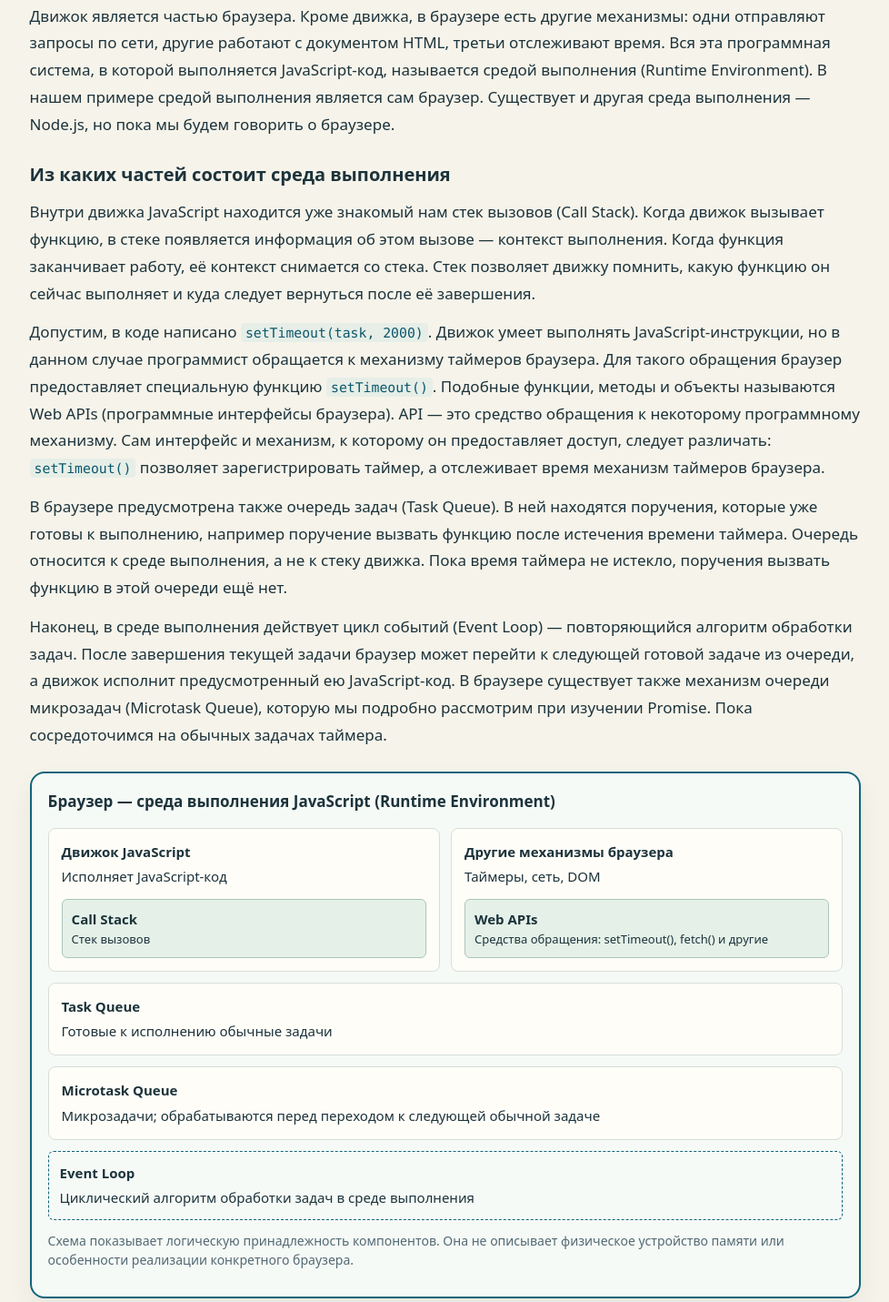
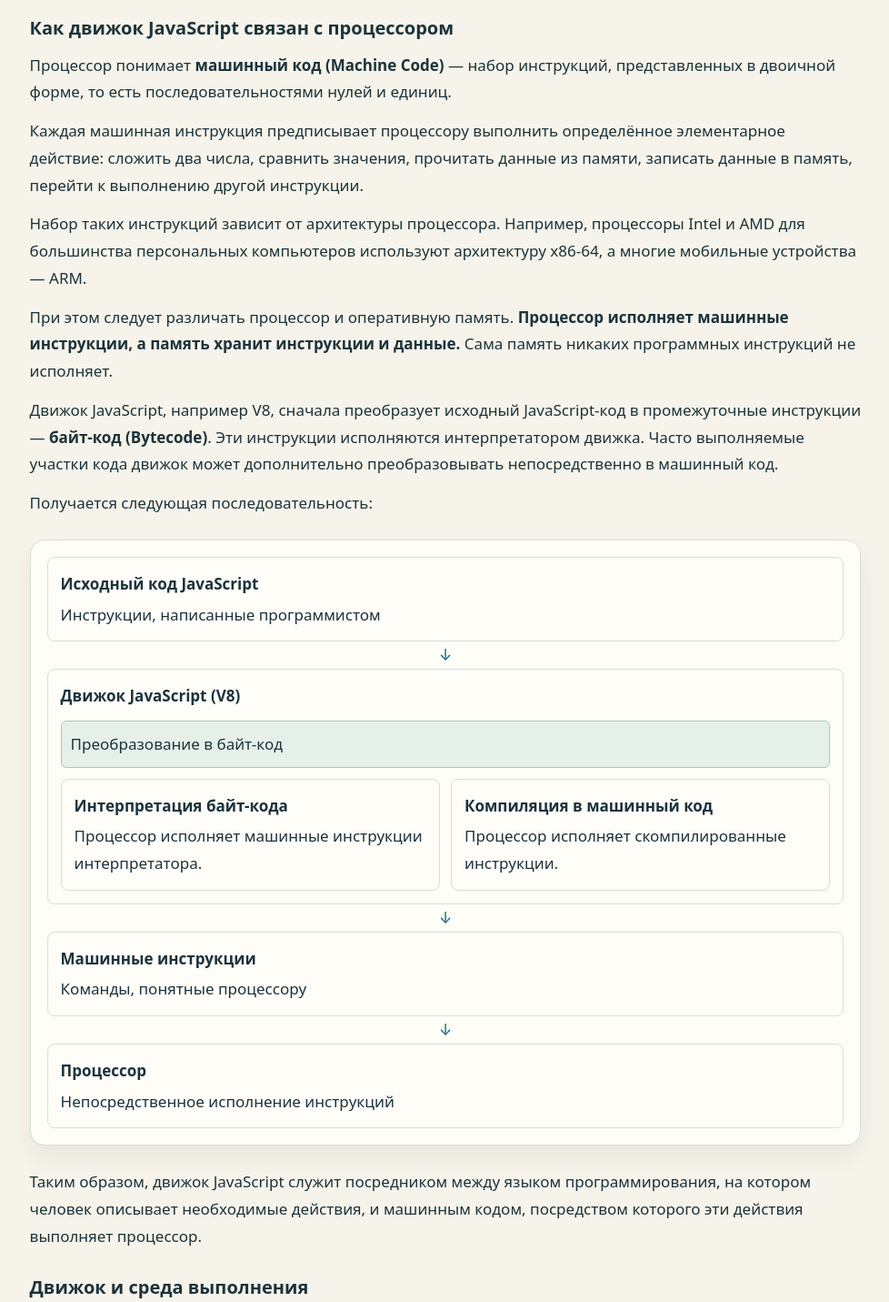
Before and after one commit to vsim1964/plays, a plain HTML site: page __courses/sync/index.html in a window 1280 px wide. Shown: the part 4436-5867 px from the top of the page at 91% size, without its empty margins (275-1253 px from the left). Drawn offline with Linux system fonts and the light colour scheme.

Commit message:
Дополнить главу о Event Loop объяснением машинного кода и V8

```diff
--- a/__courses/sync/index.html
+++ b/__courses/sync/index.html
@@ -148,6 +148,24 @@ first();</code></pre></div>
 <div class="number">ГЛАВА 02</div><h2 id="event-loop">Как работает цикл событий (Event Loop)</h2>
 <h3>Где выполняется JavaScript-код</h3>
 <p>Программист пишет код на языке JavaScript и сохраняет его в файле. Но сам файл ничего не выполняет. Чтобы написанные инструкции начали работать, нужна программа, способная их исполнить. Такая программа называется движком JavaScript (JavaScript Engine). Например, в Chrome это движок V8.</p>
+<h3 id="machine-code">Как движок JavaScript связан с процессором</h3>
+<p>Процессор понимает <strong>машинный код (Machine Code)</strong> — набор инструкций, представленных в двоичной форме, то есть последовательностями нулей и единиц.</p>
+<p>Каждая машинная инструкция предписывает процессору выполнить определённое элементарное действие: сложить два числа, сравнить значения, прочитать данные из памяти, записать данные в память, перейти к выполнению другой инструкции.</p>
+<p>Набор таких инструкций зависит от архитектуры процессора. Например, процессоры Intel и AMD для большинства персональных компьютеров используют архитектуру x86-64, а многие мобильные устройства — ARM.</p>
+<p>При этом следует различать процессор и оперативную память. <strong>Процессор исполняет машинные инструкции, а память хранит инструкции и данные.</strong> Сама память никаких программных инструкций не исполняет.</p>
+<p>Движок JavaScript, например V8, сначала преобразует исходный JavaScript-код в промежуточные инструкции — <strong>байт-код (Bytecode)</strong>. Эти инструкции исполняются интерпретатором движка. Часто выполняемые участки кода движок может дополнительно преобразовывать непосредственно в машинный код.</p>
+<p>Получается следующая последовательность:</p>
+<div class="lab"><div class="lab-body">
+<div class="runtime-part"><strong>Исходный код JavaScript</strong><p>Инструкции, написанные программистом</p></div>
+<div style="text-align:center;color:var(--accent)" aria-hidden="true">↓</div>
+<div class="runtime-part"><strong>Движок JavaScript (V8)</strong><div class="runtime-inner">Преобразование в байт-код</div><div class="runtime-parts" style="margin-top:12px"><div class="runtime-part"><strong>Интерпретация байт-кода</strong><p>Процессор исполняет машинные инструкции интерпретатора.</p></div><div class="runtime-part"><strong>Компиляция в машинный код</strong><p>Процессор исполняет скомпилированные инструкции.</p></div></div></div>
+<div style="text-align:center;color:var(--accent)" aria-hidden="true">↓</div>
+<div class="runtime-part"><strong>Машинные инструкции</strong><p>Команды, понятные процессору</p></div>
+<div style="text-align:center;color:var(--accent)" aria-hidden="true">↓</div>
+<div class="runtime-part"><strong>Процессор</strong><p>Непосредственное исполнение инструкций</p></div>
+</div></div>
+<p>Таким образом, движок JavaScript служит посредником между языком программирования, на котором человек описывает необходимые действия, и машинным кодом, посредством которого эти действия выполняет процессор.</p>
+<h3>Движок и среда выполнения</h3>
 <p>Движок является частью браузера. Кроме движка, в браузере есть другие механизмы: одни отправляют запросы по сети, другие работают с документом HTML, третьи отслеживают время. Вся эта программная система, в которой выполняется JavaScript-код, называется средой выполнения (Runtime Environment). В нашем примере средой выполнения является сам браузер. Существует и другая среда выполнения — Node.js, но пока мы будем говорить о браузере.</p>
 <h3>Из каких частей состоит среда выполнения</h3>
 <p>Внутри движка JavaScript находится уже знакомый нам стек вызовов (Call Stack). Когда движок вызывает функцию, в стеке появляется информация об этом вызове — контекст выполнения. Когда функция заканчивает работу, её контекст снимается со стека. Стек позволяет движку помнить, какую функцию он сейчас выполняет и куда следует вернуться после её завершения.</p>
```
